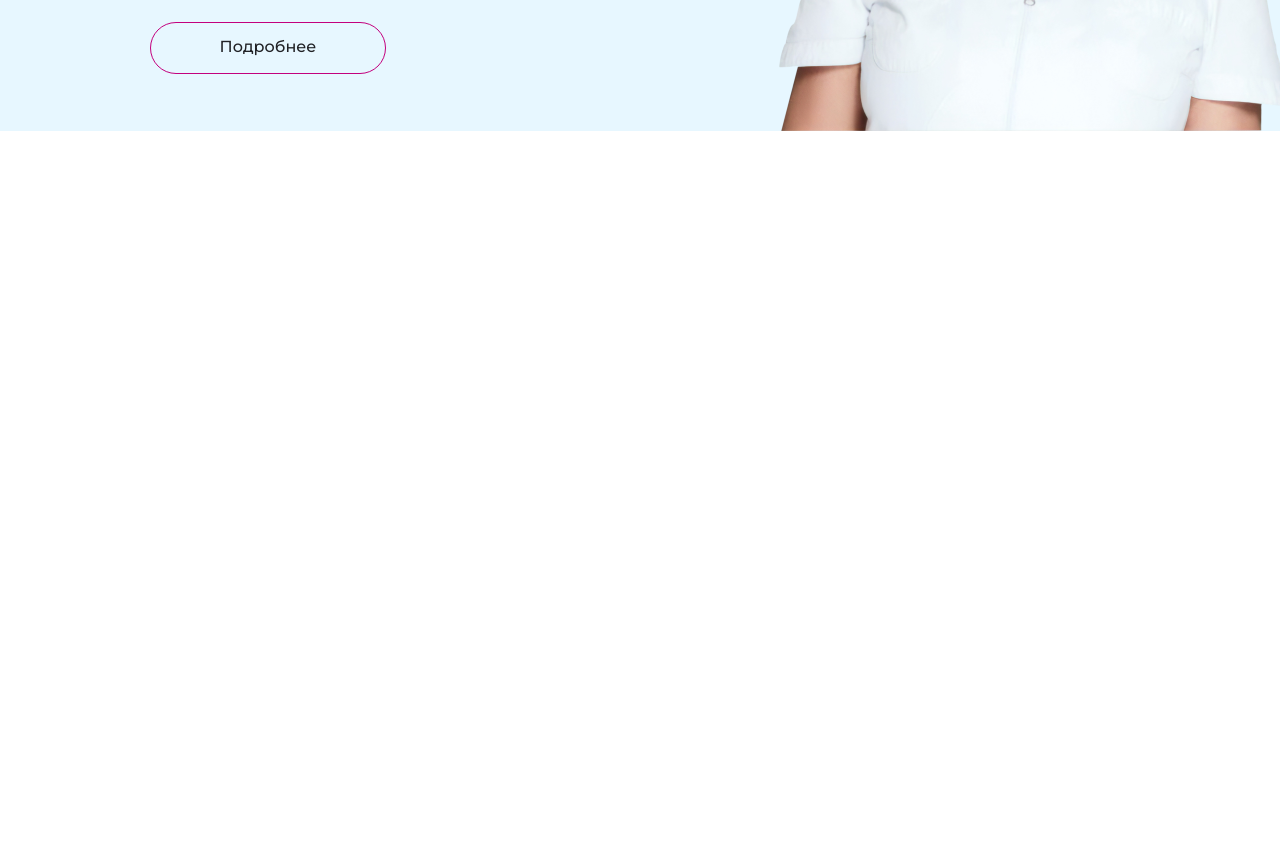
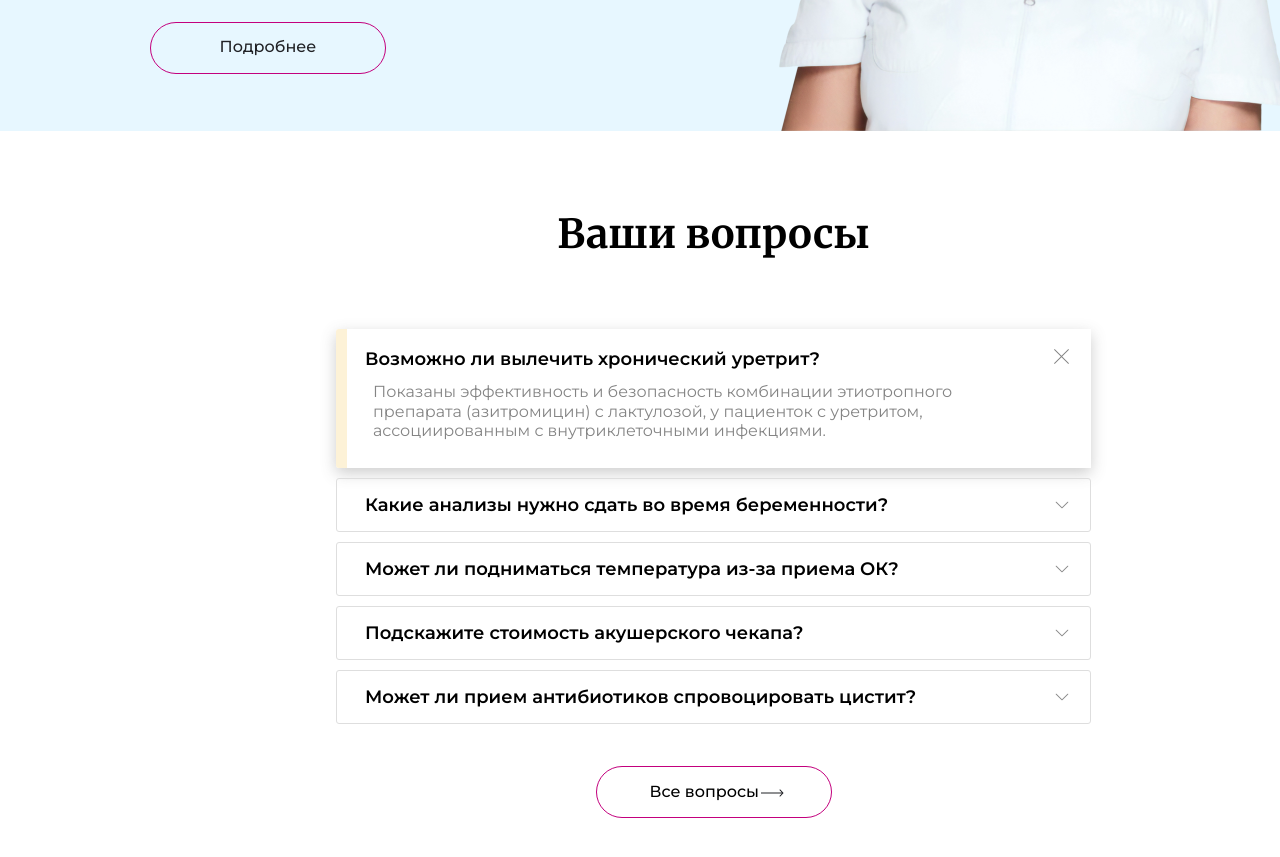
Before and after one commit to Mare4/clinic-app, a React (Create React App) app: page / in a window 1280 px wide. Shown: the part 5740-6597 px from the top of the page. Before the commit the page ends 5871 px from the top, so only its background shows below. Built offline with nearby package versions, Linux system fonts and the light colour scheme.

Commit message:
feat: added "Question" section

```diff
--- a/src/App.js
+++ b/src/App.js
@@ -10,6 +10,7 @@ import OurServices from "./OurServices";
 import Carousel from "./Сarousel";
 import News from "./News";
 import DoctorInfo from "./DoctorInfo";
+import Question from "./Question";
 
 function App() {
   return (
@@ -24,6 +25,7 @@ function App() {
       <Carousel />
       <News />
       <DoctorInfo />
+      <Question />
     </React.Fragment>
   );
 }
--- /dev/null
+++ b/src/Question.css
@@ -0,0 +1,124 @@
+@import url("https://fonts.googleapis.com/css2?family=Merriweather:wght@400;700&family=Montserrat:wght@400;600&display=swap");
+.question-main {
+  padding: 78px 349px 70px 336px;
+}
+
+.question-header {
+  font-family: Merriweather;
+  margin: 0;
+  font-weight: 700;
+  font-size: 40px;
+  line-height: 50.28px;
+  text-align: center;
+}
+
+.question-yellow-mark {
+  height: 100%;
+  width: 11px;
+  background-color: #fdf2d7;
+  border-top-left-radius: 3px;
+  border-bottom-left-radius: 3px;
+  position: absolute;
+  top: 0;
+  left: 0;
+}
+
+.name-of-question {
+  font-family: Montserrat;
+  font-weight: 700;
+  font-size: 18px;
+  line-height: 21.09px;
+  margin: 0 auto 12px 0;
+}
+
+.answer-of-question {
+  margin-left: 8px;
+  font-size: 16px;
+  font-family: Montserrat;
+  font-weight: 400;
+  line-height: 19.5px;
+  color: #848484;
+  margin: 0 auto 0 8px;
+  width: 660px;
+}
+
+.question-first-card {
+  position: relative;
+  margin-top: 70px;
+  padding-top: 20px;
+  padding-left: 29px;
+  padding-bottom: 27px;
+  box-shadow: 0px 5px 15px #5958594d;
+  border-top-left-radius: 3px;
+  border-bottom-left-radius: 3px;
+}
+
+.question-close-button {
+  border: none;
+  background-color: rgba(255, 255, 255, 0);
+  position: absolute;
+  top: 20px;
+  right: 22px;
+  padding: 0;
+}
+
+.question-drop-button {
+  border: none;
+  background-color: rgba(255, 255, 255, 0);
+  position: absolute;
+  top: 19px;
+  right: 21px;
+  padding: 0;
+}
+
+.question-drop-button-image {
+  height: 14px;
+  width: 14px;
+}
+
+.question-close-button-image {
+  height: 15px;
+  width: 15px;
+}
+
+.inactive-question {
+  margin-top: 10px;
+  position: relative;
+  padding-top: 16px;
+  padding-left: 28px;
+  padding-bottom: 15px;
+  border: 1px solid #dedede;
+  border-radius: 3px;
+}
+
+.inactive-question p {
+  margin: 0;
+}
+
+.question-button {
+  display: block;
+  position: relative;
+  margin: 42px auto 70px;
+  border: 1px solid #c3007d;
+  border-radius: 50px;
+  height: 52px;
+  width: 236px;
+  background-color: rgba(255, 255, 255, 0);
+}
+
+.question-arrow {
+  width: 23px;
+  position: absolute;
+  right: 47px;
+  top: 0;
+  height: 52px;
+}
+.question-button-text {
+  font-family: Montserrat;
+  font-weight: 500;
+  font-size: 16px;
+  line-height: 19.5px;
+  margin: 0;
+  padding-left: 47px;
+  text-align: start;
+}
--- /dev/null
+++ b/src/Question.js
@@ -0,0 +1,63 @@
+import React from "react";
+import "./Question.css";
+import close_button from "./assets/question-close-button.svg";
+import drop_button from "./assets/question-drop-button.svg";
+import arrow_image from "./assets/news-arrow-picture.svg";
+
+export default function Question() {
+  return (
+    <div className="question-main">
+      <h3 className="question-header">Ваши вопросы</h3>
+      <div className="question-first-card">
+        <button className="question-close-button">
+          <img className="question-close-button-image" src={close_button} />
+        </button>
+        <span className="question-yellow-mark"></span>
+        <p className="name-of-question">
+          Возможно ли вылечить хронический уретрит?
+        </p>
+        <p className="answer-of-question">
+          Показаны эффективность и безопасность комбинации этиотропного
+          препарата (азитромицин) с лактулозой, у пациенток с уретритом,
+          ассоциированным с внутриклеточными инфекциями.{" "}
+        </p>
+      </div>
+      <div className="inactive-question">
+        <p className="name-of-question">
+          Какие анализы нужно сдать во время беременности?
+        </p>
+        <button className="question-drop-button">
+          <img className="question-drop-button-image" src={drop_button} />
+        </button>
+      </div>
+      <div className="inactive-question">
+        <p className="name-of-question">
+          Может ли подниматься температура из-за приема ОК?
+        </p>
+        <button className="question-drop-button">
+          <img className="question-drop-button-image" src={drop_button} />
+        </button>
+      </div>
+      <div className="inactive-question">
+        <p className="name-of-question">
+          Подскажите стоимость акушерского чекапа?
+        </p>
+        <button className="question-drop-button">
+          <img className="question-drop-button-image" src={drop_button} />
+        </button>
+      </div>
+      <div className="inactive-question">
+        <p className="name-of-question">
+          Может ли прием антибиотиков спровоцировать цистит?
+        </p>
+        <button className="question-drop-button">
+          <img className="question-drop-button-image" src={drop_button} />
+        </button>
+      </div>
+      <button className="question-button">
+        <p className="question-button-text">Все вопросы</p>
+        <img className="question-arrow" src={arrow_image} />
+      </button>
+    </div>
+  );
+}
```
Also changed, not shown: src/assets/question-close-button.svg (added), src/assets/question-drop-button.svg (added).
